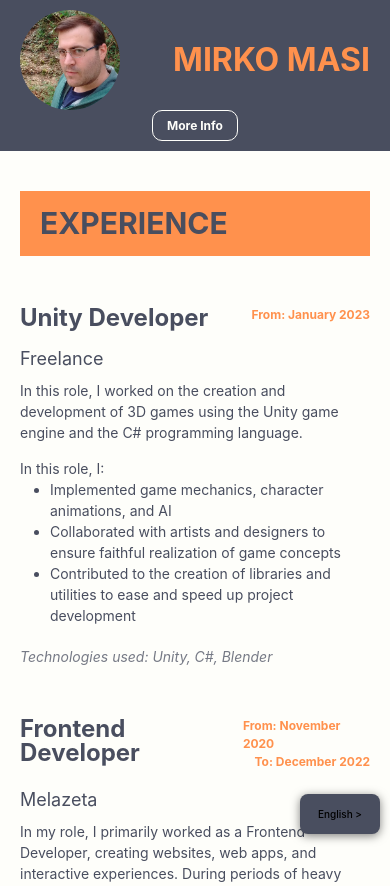
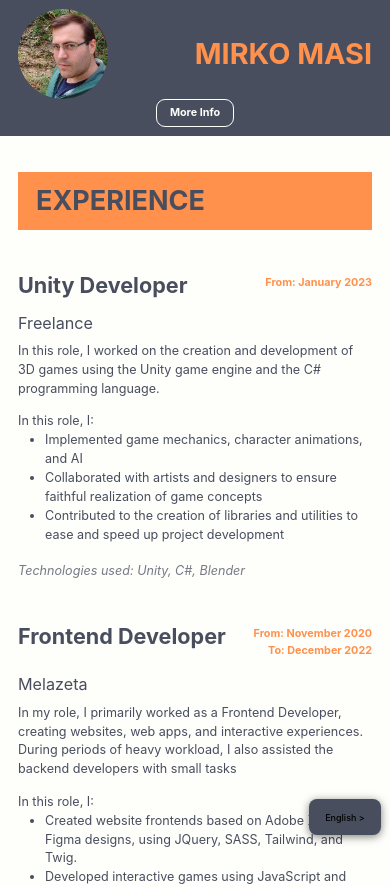
Before and after one commit to SpaghettiCoder101/web-resume, a React (Vite) app: page / in a window 390 px wide. Shown: the top 886 px of the page. Built offline with nearby package versions, Linux system fonts and the light colour scheme; the HTML template or start-up script is replaced by a standard one.

Commit message:
Improved mobile styling

```diff
--- a/index.html
+++ b/index.html
@@ -3,7 +3,7 @@
   <head>
     <meta charset="UTF-8" />
     <link rel="icon" type="image/svg+xml" href="/vite.svg" />
-    <meta name="viewport" content="width=device-width, initial-scale=1.0" />
+    <meta name="viewport" content="width=device-width, initial-scale=1.0, shrink-to-fit=no" />
     <title>Vite + React + TS</title>
   </head>
   <body>
--- a/src/App.css
+++ b/src/App.css
@@ -1,5 +1,4 @@
 #root {
-  display: flex;
   min-height: 100vh;
   width: 100vw;
   margin: 0;
--- a/src/components/InfoColumn.tsx
+++ b/src/components/InfoColumn.tsx
@@ -24,7 +24,6 @@ const Wrapper = styled("div", {
     display: "flex",
     flexDirection: "column",
     backgroundColor: "$dark",
-    width:"100%",
     maxWidth: "100%",
     paddingTop: "1rem",
     paddingBottom: "1rem",
@@ -34,7 +33,6 @@ const Wrapper = styled("div", {
     boxSizing: "border-box",
     "@bp2": {
         flexGrow: 1,
-        width: "33.3%",
         maxWidth: "33.3%",
         paddingTop: "5rem",
         overflow: "auto",
--- a/src/components/jobInfo/Duration.tsx
+++ b/src/components/jobInfo/Duration.tsx
@@ -28,4 +28,5 @@ const Text = styled("p", {
     fontSize: "1.2rem",
     fontWeight: "bold",
     margin: "0",
+    whiteSpace: "nowrap",
 });
--- a/src/components/jobInfo/JobInfo.tsx
+++ b/src/components/jobInfo/JobInfo.tsx
@@ -61,6 +61,7 @@ const Company = styled("p", {
 const Description = styled("p", {
     margin: "0",
     marginBottom: "1.5rem",
+    width: "100%",
 });
 
 const RoleLabel = styled("p", {
--- a/src/index.css
+++ b/src/index.css
@@ -56,6 +56,12 @@ button:focus-visible {
   outline: 4px auto -webkit-focus-ring-color;
 }
 
+@media screen and (max-width: 600px) {
+  :root{
+    font-size: 9px;
+  }
+}
+
 @media (prefers-color-scheme: light) {
   :root {
     color: #213547;
```
